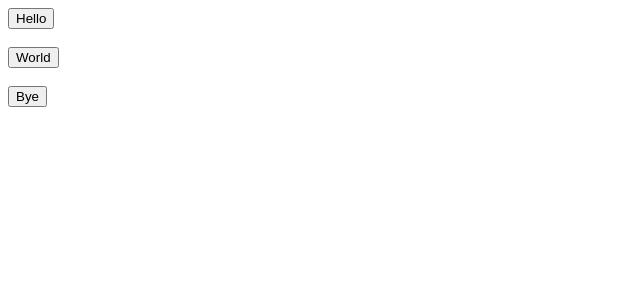
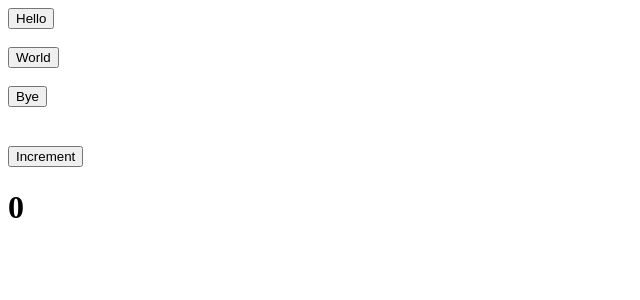
Before and after one commit to krishnamurali98/react_js_part1_30dayscoding, a React (Create React App) app: page / in a window 1280 px wide. Shown: the top 300 px of the page, without its empty margins (0-640 px from the left). Built offline with nearby package versions, Linux system fonts and the light colour scheme.

Commit message:
useEffect - renders only for `clicked`

```diff
--- a/src/useEffect.js
+++ b/src/useEffect.js
@@ -1,11 +1,13 @@
 import React from 'react'
 
 function UseEffect() {
+    const [clicked, setClicked] = React.useState();
+    const [count, setCount] = React.useState(0);
+
+
     React.useEffect(() => {
         alert("We are in use State")
-    }, [])
-
-    const [clicked, setClicked] = React.useState();
+    }, [clicked])
 
     return (
         <div>
@@ -15,6 +17,11 @@
             <h1>
                 {clicked}
             </h1>
+            <button onClick={() => setCount(count + 1)}>
+                Increment
+            </button>
+            <h1>{count}</h1>
+
         </div>
   )
 }
```
